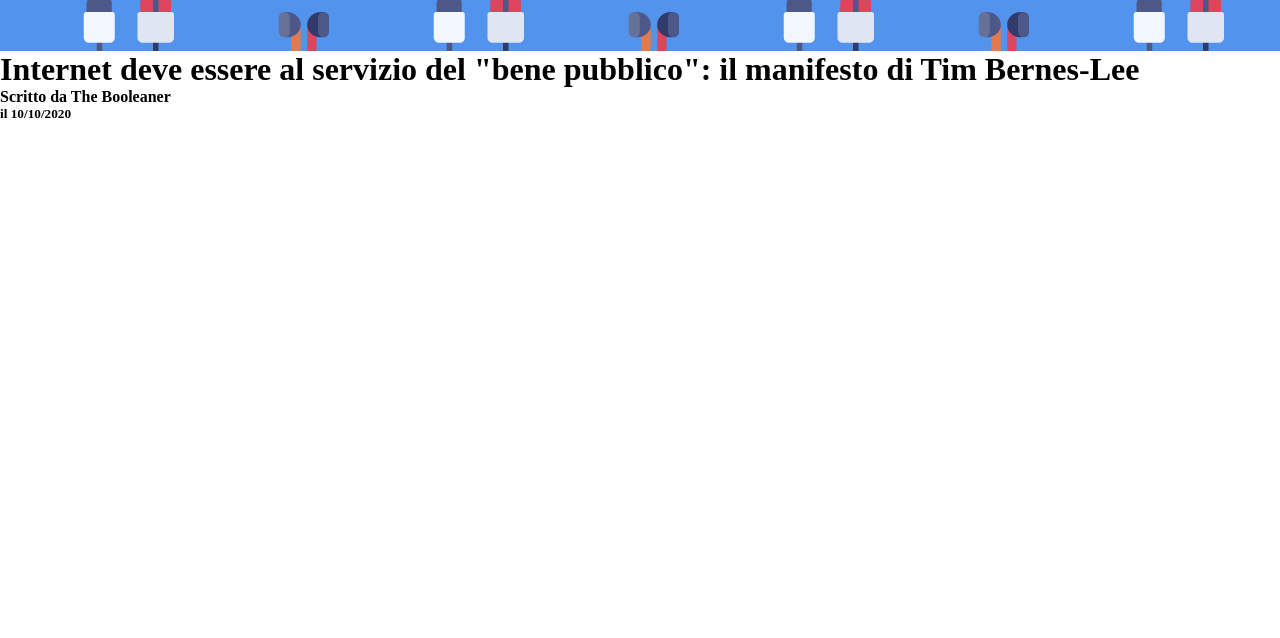
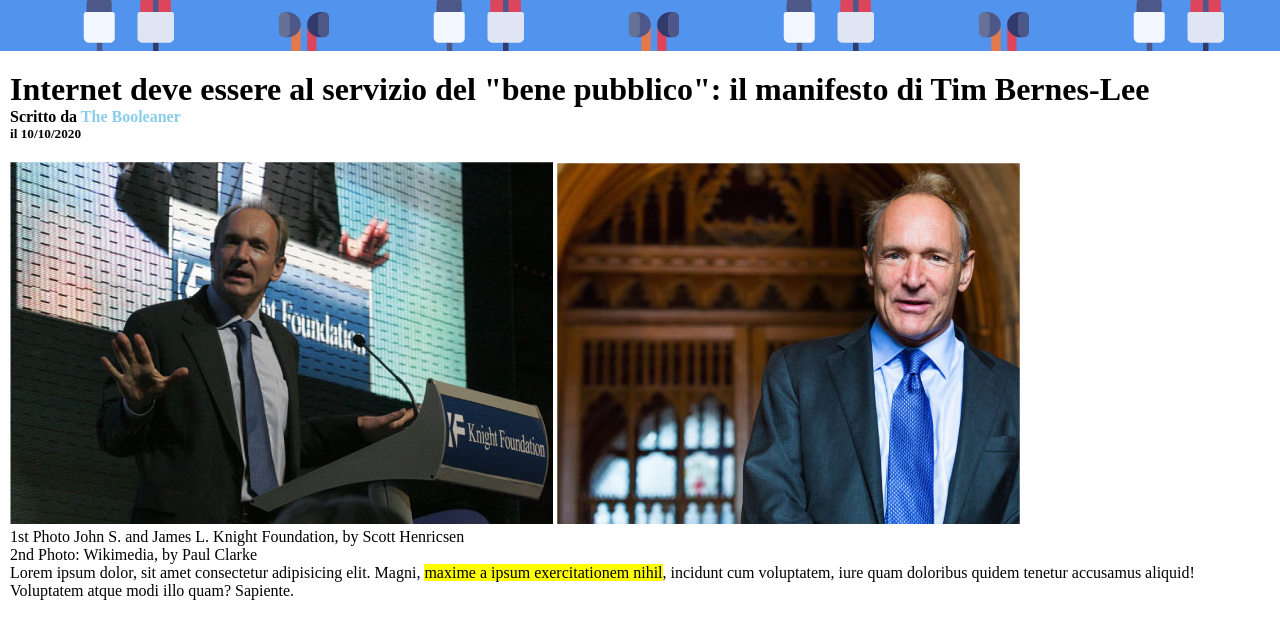
Before and after one commit to EndriuK/html-css-booleaner, a plain HTML site: page index.html in a window 1280 px wide. Shown: the part 116-754 px from the top of the page. Drawn offline with Linux system fonts and the light colour scheme.

Commit message:
[UPD] Aggiunta delle foto, e paragrafo evidenziato

```diff
--- a/css/stylesheet.css
+++ b/css/stylesheet.css
@@ -4,13 +4,35 @@
     box-sizing: border-box;
 }
 
+body {
+    font-family: serif;
+}
+
 #sfondo_titolo {
     background-color: rgb(82, 147, 237);
     background-image: url("../img/pattern.png");
     background-repeat: repeat;
+    margin-bottom: 20px;
 }
 
 #logo {
     width: 250px;
     margin: 50px 20px;
 }
+
+#corpo_pagina {
+    margin: 10px;
+}
+
+#autore {
+    color: skyblue;
+}
+
+.tim {
+    margin-top: 20px;
+}
+
+#evidenziato {
+    background-color: yellow;
+
+}
--- a/index.html
+++ b/index.html
@@ -10,15 +10,34 @@
 
 <body>
     <header>
-        <!--Logo, sfondo blu, titolo-->
+        <!--Logo, sfondo blu,-->
         <div id="sfondo_titolo">
             <img id="logo" src="./img/logo.svg" alt="the Booleaner">
         </div>
     </header>
 
-    <h1>Internet deve essere al servizio del "bene pubblico": il manifesto di Tim Bernes-Lee</h1>
-    <h4>Scritto da <span id="autore">The Booleaner</span></h4>
-    <h5>il 10/10/2020</h5>
+    <!--corpo della pagina-->
+    <main>
+        <div id="corpo_pagina">
+            <h1>Internet deve essere al servizio del "bene pubblico": il manifesto di Tim Bernes-Lee</h1>
+            <h4>Scritto da <span id="autore">The Booleaner</span></h4>
+            <h5>il 10/10/2020</h5>
+            <img class="tim" src="./img/tim-1.jpg" alt="tim-1">
+            <img class="tim" src="./img/tim-2.jpg" alt="tim-2">
+            <br>
+            <span>1st Photo John S. and James L. Knight Foundation, by Scott Henricsen</span>
+            <br>
+            <span>2nd Photo: Wikimedia, by Paul Clarke</span>
+
+            <p>Lorem ipsum dolor, sit amet consectetur adipisicing elit. Magni, <span id="evidenziato">maxime a ipsum
+                    exercitationem
+                    nihil</span>, incidunt cum voluptatem, iure quam doloribus quidem tenetur accusamus aliquid!
+                Voluptatem
+                atque modi
+                illo quam? Sapiente.</p>
+        </div>
+
+    </main>
 </body>
 
 </html>
```
